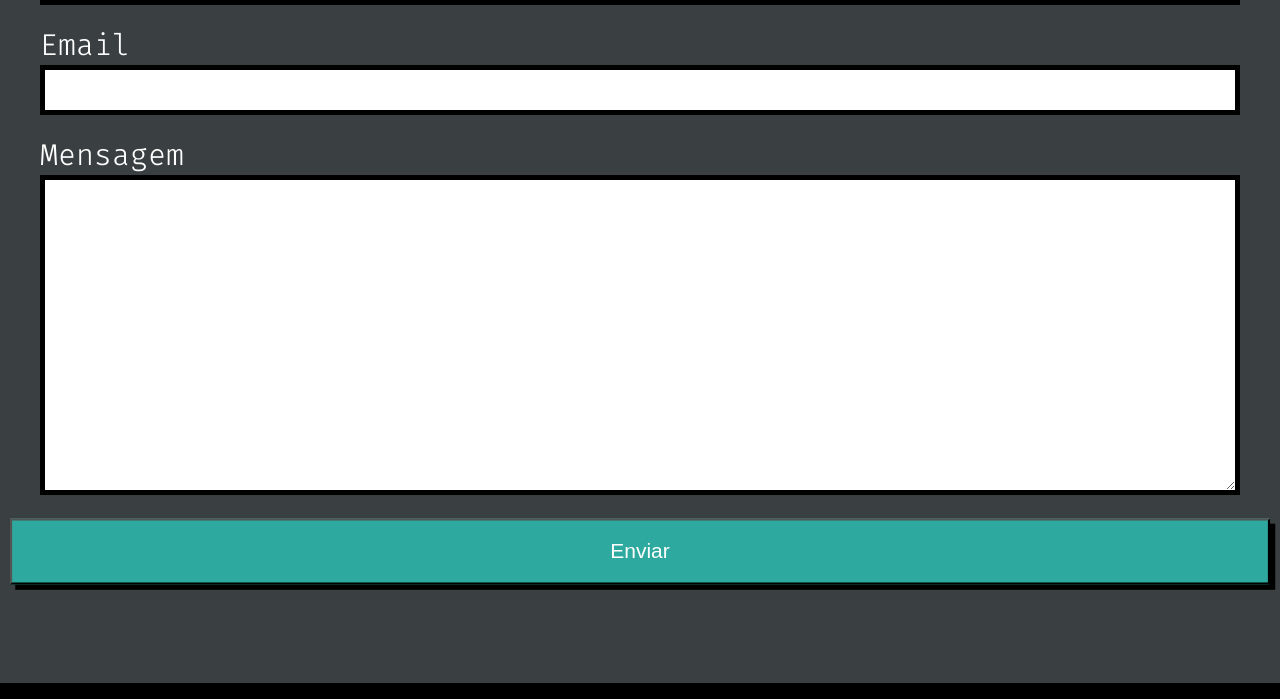
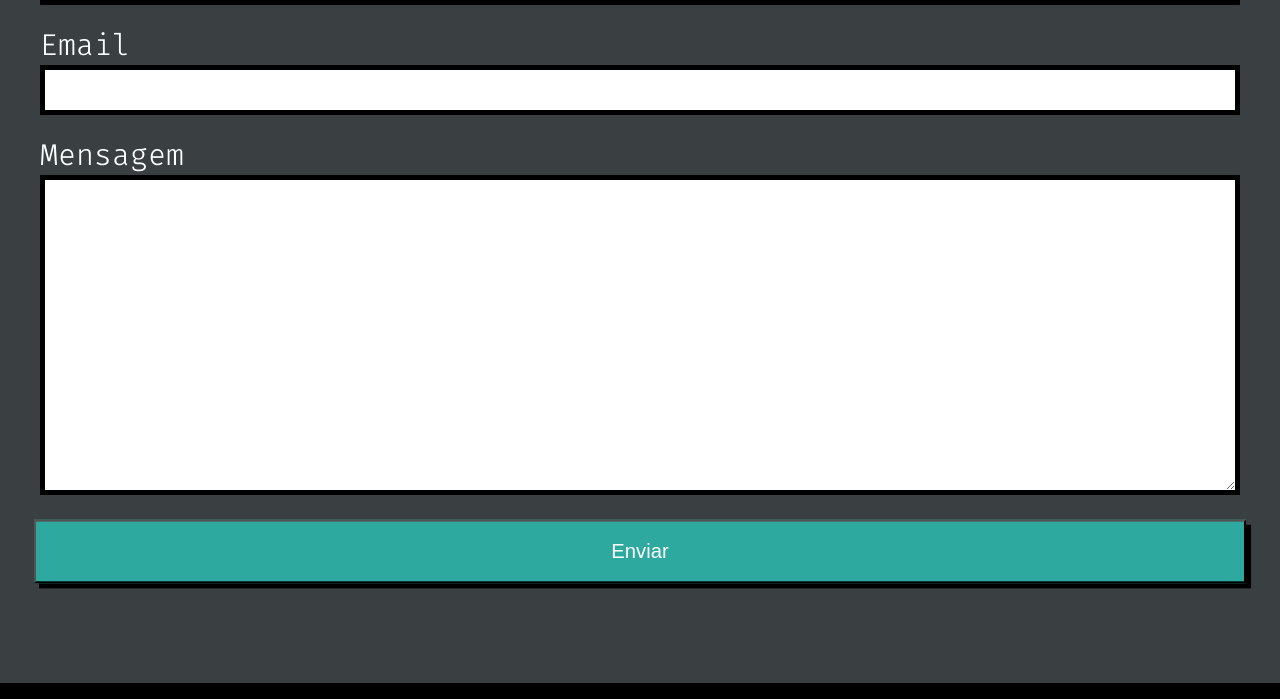
Before and after one commit to filipetocchio/curso-html-css-feliz, a plain HTML site: page index.html in a window 1280 px wide. In both pictures the pointer is over the button "Enviar". Shown: the part 3120-3819 px from the top of the page. Drawn offline with Linux system fonts and the light colour scheme.

Commit message:
bug in main-button

```diff
--- a/assets/CSS/components/main-buttom.css
+++ b/assets/CSS/components/main-buttom.css
@@ -8,6 +8,7 @@
     font-size: 20px;
     color: #FFF;
     text-decoration: none;
+    cursor: pointer;
 }
 
 .main-buttom:hover {
@@ -18,3 +19,7 @@
 .main-buttom.-full {
     width: 100%;
 }
+
+.main-buttom.-full:hover {
+    transform: scale(1.01);
+}
```
